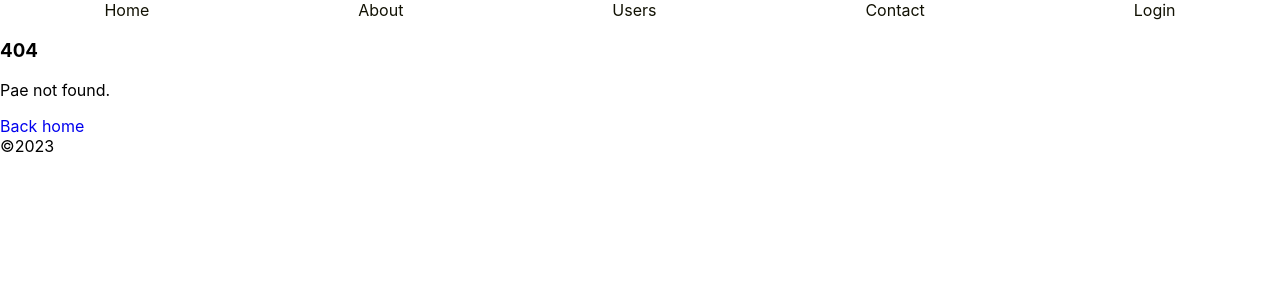
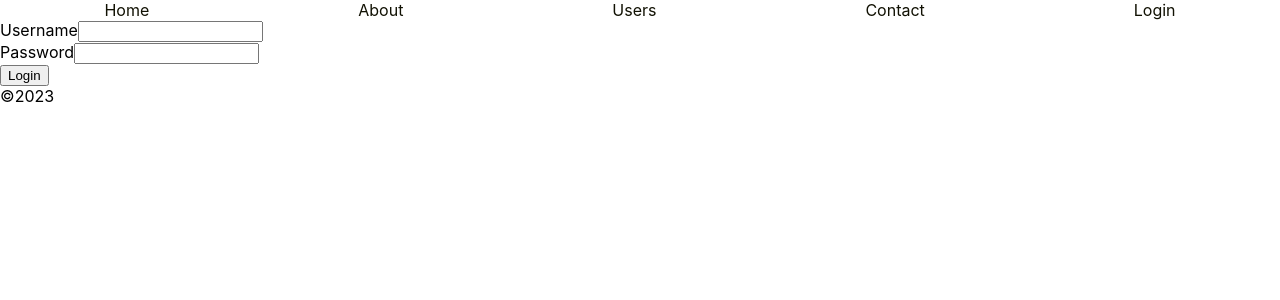
Before and after one commit to paullaster/react-router, a React (Create React App) app: page /login in a window 1280 px wide. Before the commit this address had no page. Shown: the top 300 px of the page. Built offline with nearby package versions, Linux system fonts and the light colour scheme.

Commit message:
add react files

```diff
--- a/src/App.js
+++ b/src/App.js
@@ -1,5 +1,5 @@
 import { BrowserRouter, Routes, Route } from "react-router-dom";
-import { Home, About, Contact, Error, SharedLayout, Users, SingleUser } from "./components/Pages";
+import { Home, About, Contact, Error, SharedLayout, Users, SingleUser, Login } from "./components/Pages";
 const App = () => {
   return (
     <BrowserRouter>
@@ -11,6 +11,7 @@ const App = () => {
           <Route path="users/:userId" element={<SingleUser />} />
           <Route path="contact" element={<Contact />} />
           <Route path="*" element={<Error />} />
+          <Route path="login" element={<Login />} />
         </Route>
       </Routes>
     </BrowserRouter>
```
